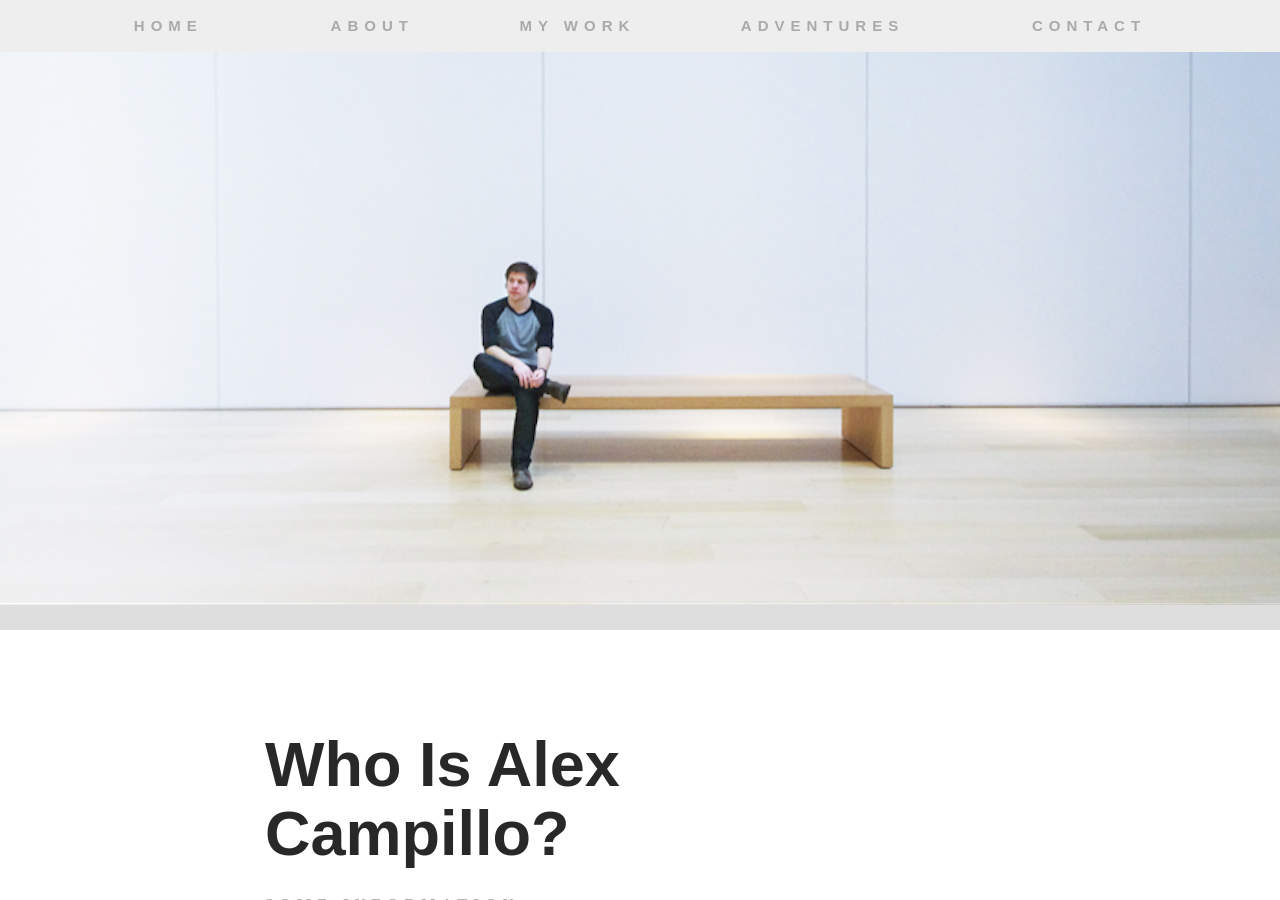
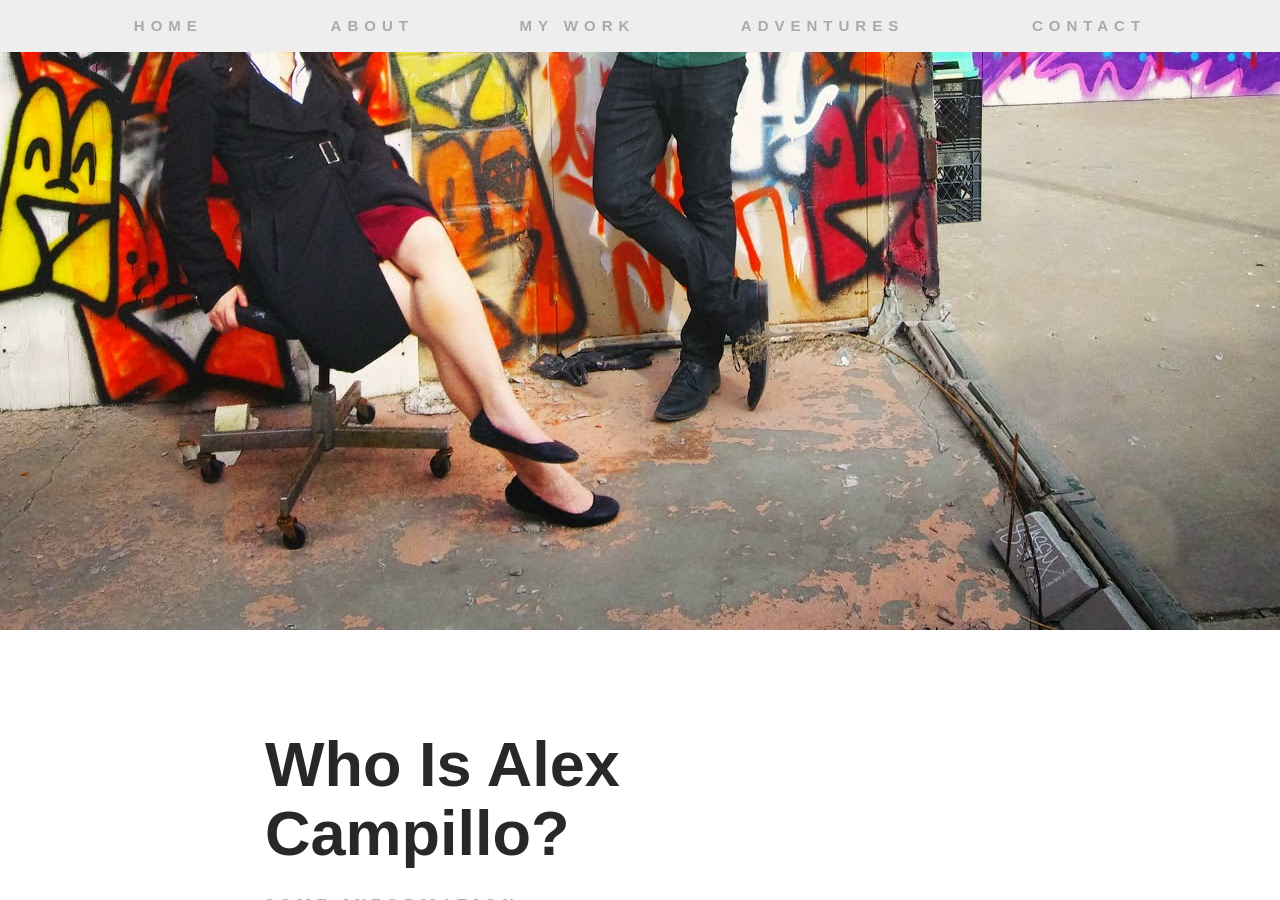
Before and after one commit to alexcampillo/alexcampillo, a Jekyll site: the page built from about.html, in a window 1280 px wide and 900 px high. Built offline with Jekyll 4.4.1, drawn with Linux system fonts in a browser that asks for light colours; nearby versions of some CDN libraries.

Commit message:
new picture

```diff
--- a/css/main.css
+++ b/css/main.css
@@ -113,7 +113,7 @@ nav span.icon-bar {
 }
 
 .about-jumbotron {
-	background: url('../img/alex.png') bottom fixed;
+	background: url('../img/alex.jpg') bottom fixed;
 	background-color: transparent;
 	height: 70vh;
 	padding-top: 50px;
```
Also changed, not shown: img/alex.jpg (added).
